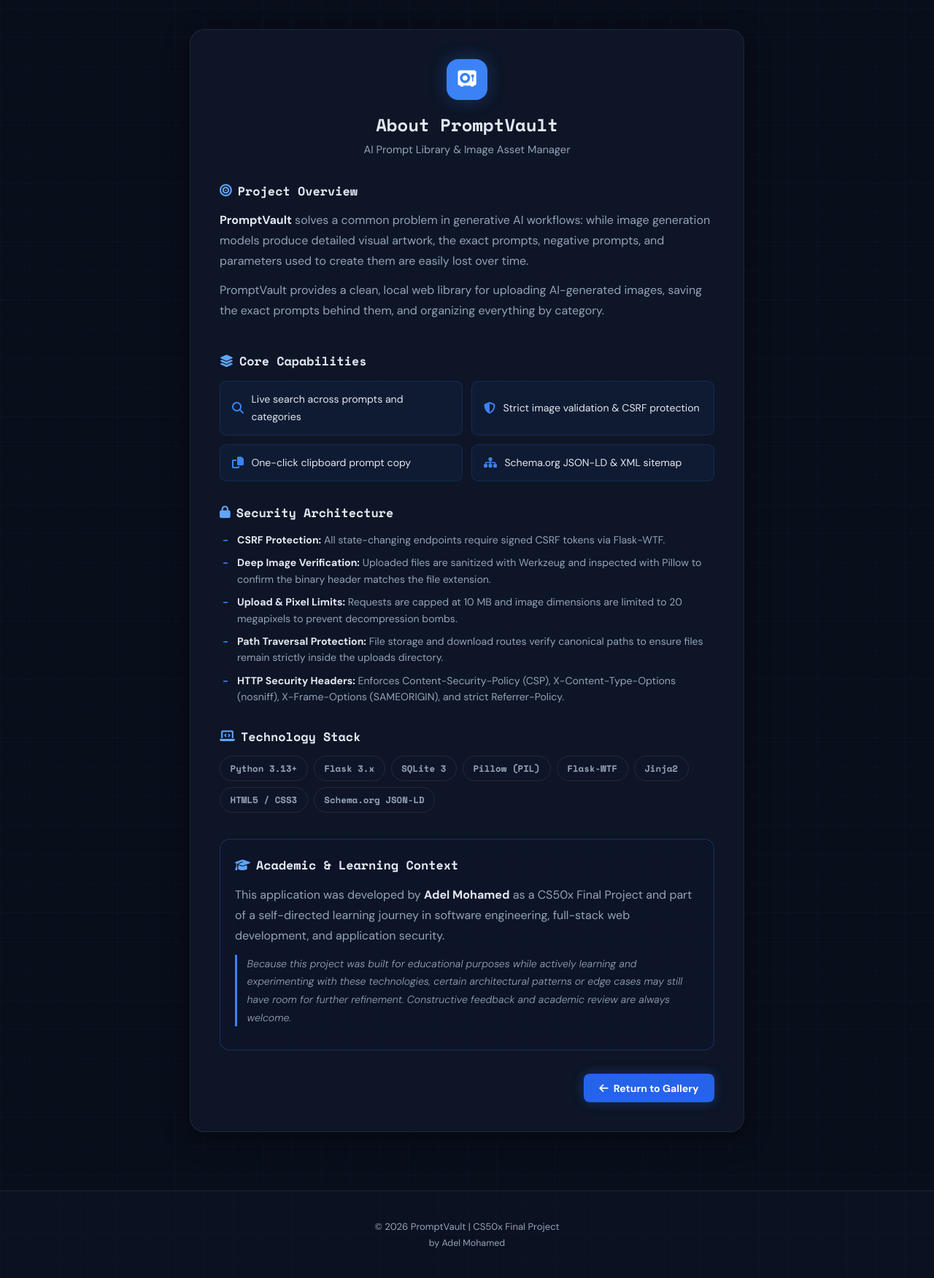
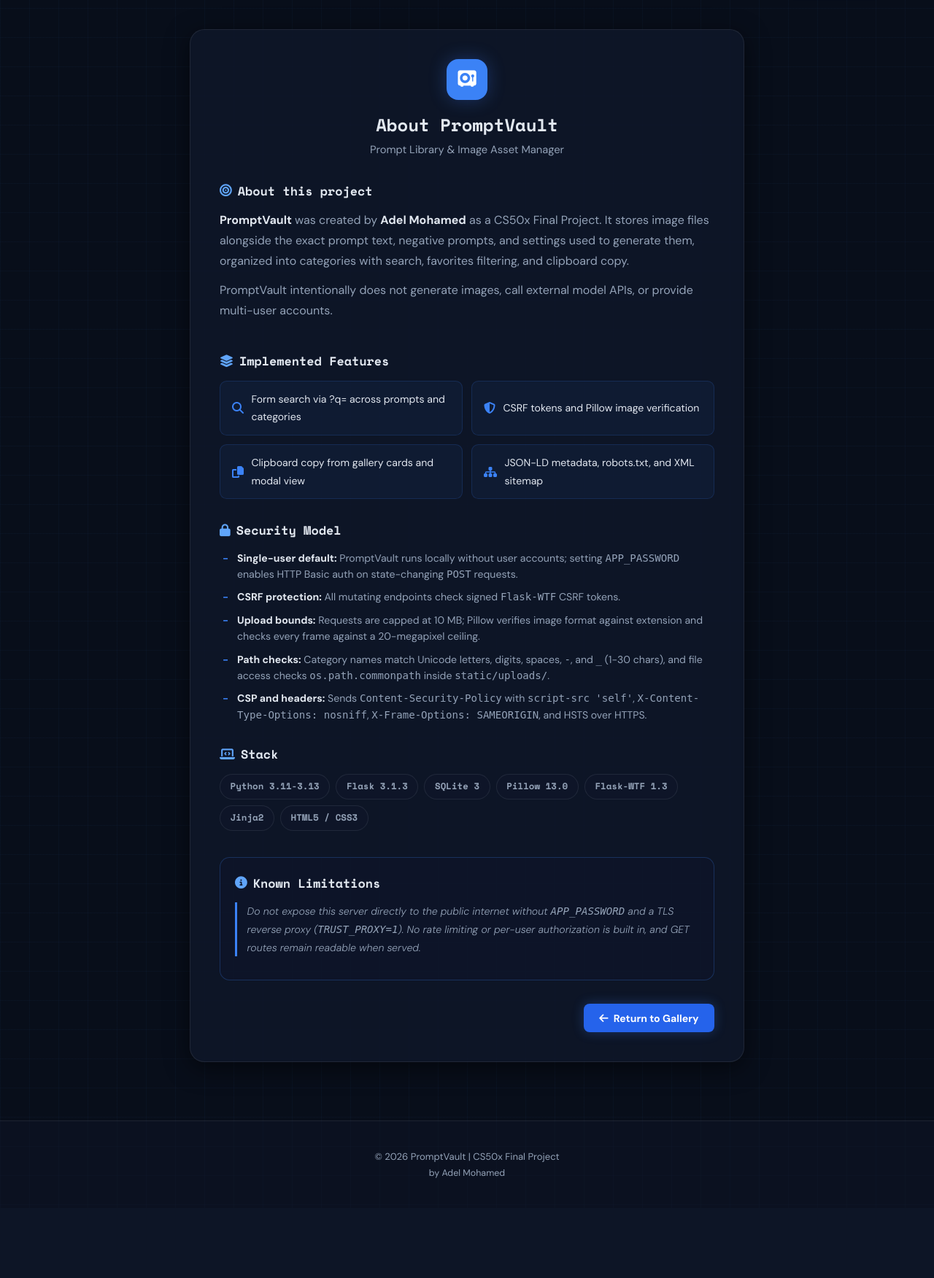
Before and after one commit to Adel-dev-2001/PromptVault, a Flask app: page /about in a window 1280 px wide. Shown: the part 69-1821 px from the top of the page at 73% size. After the commit the page ends 1684 px from the top, so only its background shows below. Run offline with Flask 3, Linux system fonts and the light colour scheme; some libraries are stand-ins or nearby versions.

Commit message:
docs: rewrite README and About page with verifiable technical details
Replace academic disclaimer blocks with factual project overview, configuration table, security model, design decisions, known limitations, real CI badge, and single Python 3.11-3.13 support statement matching code and CI.

```diff
--- a/templates/about.html
+++ b/templates/about.html
@@ -1,7 +1,7 @@
 {% extends "layout.html" %}
 
 {% block title %}About | PromptVault{% endblock %}
-{% block meta_description %}Overview of PromptVault features, security controls, stack, and project scope.{% endblock %}
+{% block meta_description %}Overview of PromptVault features, configuration, design decisions, and security model.{% endblock %}
 
 {% block content %}
 <div class="form-page">
@@ -9,77 +9,72 @@
         <div class="form-header">
             <div class="form-icon"><i class="fas fa-vault" aria-hidden="true"></i></div>
             <h1>About PromptVault</h1>
-            <p>AI Prompt Library &amp; Image Asset Manager</p>
+            <p>Prompt Library &amp; Image Asset Manager</p>
         </div>
 
         <div class="about-body">
             <section class="about-section">
-                <h2><i class="fas fa-bullseye" aria-hidden="true"></i> Project Overview</h2>
+                <h2><i class="fas fa-bullseye" aria-hidden="true"></i> About this project</h2>
                 <p>
-                    <strong>PromptVault</strong> solves a common problem in generative AI workflows:
-                    while image generation models produce detailed visual artwork, the exact prompts,
-                    negative prompts, and parameters used to create them are easily lost over time.
+                    <strong>PromptVault</strong> was created by <strong>Adel Mohamed</strong> as a CS50x Final Project.
+                    It stores image files alongside the exact prompt text, negative prompts, and settings used to generate them,
+                    organized into categories with search, favorites filtering, and clipboard copy.
                 </p>
                 <p>
-                    PromptVault provides a clean, local web library for uploading AI-generated images,
-                    saving the exact prompts behind them, and organizing everything by category.
+                    PromptVault intentionally does not generate images, call external model APIs, or provide multi-user accounts.
                 </p>
             </section>
 
             <section class="about-section">
-                <h2><i class="fas fa-layer-group" aria-hidden="true"></i> Core Capabilities</h2>
+                <h2><i class="fas fa-layer-group" aria-hidden="true"></i> Implemented Features</h2>
                 <div class="about-features">
                     <div class="feature-item">
                         <i class="fas fa-search" aria-hidden="true"></i>
-                        <span>Live search across prompts and categories</span>
+                        <span>Form search via ?q= across prompts and categories</span>
                     </div>
                     <div class="feature-item">
                         <i class="fas fa-shield-alt" aria-hidden="true"></i>
-                        <span>Strict image validation &amp; CSRF protection</span>
+                        <span>CSRF tokens and Pillow image verification</span>
                     </div>
                     <div class="feature-item">
                         <i class="fas fa-copy" aria-hidden="true"></i>
-                        <span>One-click clipboard prompt copy</span>
+                        <span>Clipboard copy from gallery cards and modal view</span>
                     </div>
                     <div class="feature-item">
                         <i class="fas fa-sitemap" aria-hidden="true"></i>
-                        <span>Schema.org JSON-LD &amp; XML sitemap</span>
+                        <span>JSON-LD metadata, robots.txt, and XML sitemap</span>
                     </div>
                 </div>
             </section>
 
             <section class="about-section">
-                <h2><i class="fas fa-lock" aria-hidden="true"></i> Security Architecture</h2>
+                <h2><i class="fas fa-lock" aria-hidden="true"></i> Security Model</h2>
                 <ul class="specs-list">
-                    <li><strong>CSRF Protection:</strong> All state-changing endpoints require signed CSRF tokens via Flask-WTF.</li>
-                    <li><strong>Deep Image Verification:</strong> Uploaded files are sanitized with Werkzeug and inspected with Pillow to confirm the binary header matches the file extension.</li>
-                    <li><strong>Upload &amp; Pixel Limits:</strong> Requests are capped at 10 MB and image dimensions are limited to 20 megapixels to prevent decompression bombs.</li>
-                    <li><strong>Path Traversal Protection:</strong> File storage and download routes verify canonical paths to ensure files remain strictly inside the uploads directory.</li>
-                    <li><strong>HTTP Security Headers:</strong> Enforces Content-Security-Policy (CSP), X-Content-Type-Options (nosniff), X-Frame-Options (SAMEORIGIN), and strict Referrer-Policy.</li>
+                    <li><strong>Single-user default:</strong> PromptVault runs locally without user accounts; setting <code>APP_PASSWORD</code> enables HTTP Basic auth on state-changing <code>POST</code> requests.</li>
+                    <li><strong>CSRF protection:</strong> All mutating endpoints check signed <code>Flask-WTF</code> CSRF tokens.</li>
+                    <li><strong>Upload bounds:</strong> Requests are capped at 10 MB; Pillow verifies image format against extension and checks every frame against a 20-megapixel ceiling.</li>
+                    <li><strong>Path checks:</strong> Category names match Unicode letters, digits, spaces, <code>-</code>, and <code>_</code> (1-30 chars), and file access checks <code>os.path.commonpath</code> inside <code>static/uploads/</code>.</li>
+                    <li><strong>CSP and headers:</strong> Sends <code>Content-Security-Policy</code> with <code>script-src 'self'</code>, <code>X-Content-Type-Options: nosniff</code>, <code>X-Frame-Options: SAMEORIGIN</code>, and HSTS over HTTPS.</li>
                 </ul>
             </section>
 
             <section class="about-section">
-                <h2><i class="fas fa-laptop-code" aria-hidden="true"></i> Technology Stack</h2>
+                <h2><i class="fas fa-laptop-code" aria-hidden="true"></i> Stack</h2>
                 <div class="tech-stack">
-                    <span class="tech-badge">Python 3.13+</span>
-                    <span class="tech-badge">Flask 3.x</span>
+                    <span class="tech-badge">Python 3.11-3.13</span>
+                    <span class="tech-badge">Flask 3.1.3</span>
                     <span class="tech-badge">SQLite 3</span>
-                    <span class="tech-badge">Pillow (PIL)</span>
-                    <span class="tech-badge">Flask-WTF</span>
+                    <span class="tech-badge">Pillow 13.0</span>
+                    <span class="tech-badge">Flask-WTF 1.3</span>
                     <span class="tech-badge">Jinja2</span>
                     <span class="tech-badge">HTML5 / CSS3</span>
-                    <span class="tech-badge">Schema.org JSON-LD</span>
                 </div>
             </section>
 
             <section class="about-section academic-note-box">
-                <h2><i class="fas fa-graduation-cap" aria-hidden="true"></i> Academic &amp; Learning Context</h2>
-                <p>
-                    This application was developed by <strong>Adel Mohamed</strong> as a CS50x Final Project and part of a self-directed learning journey in software engineering, full-stack web development, and application security.
-                </p>
+                <h2><i class="fas fa-circle-info" aria-hidden="true"></i> Known Limitations</h2>
                 <p class="academic-text">
-                    Because this project was built for educational purposes while actively learning and experimenting with these technologies, certain architectural patterns or edge cases may still have room for further refinement. Constructive feedback and academic review are always welcome.
+                    Do not expose this server directly to the public internet without <code>APP_PASSWORD</code> and a TLS reverse proxy (<code>TRUST_PROXY=1</code>). No rate limiting or per-user authorization is built in, and GET routes remain readable when served.
                 </p>
             </section>
         </div>
```
Also changed, not shown: README.md.
